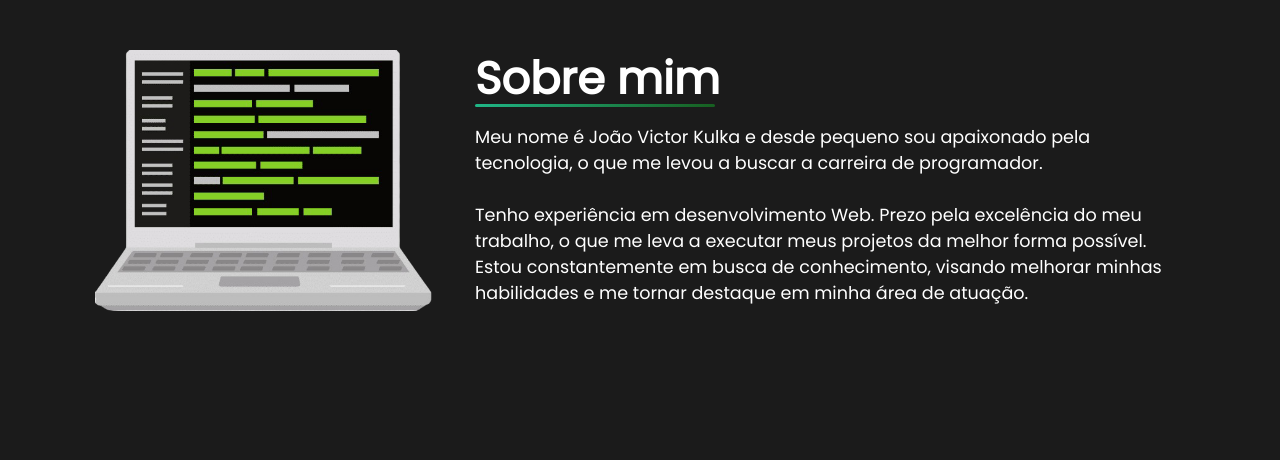
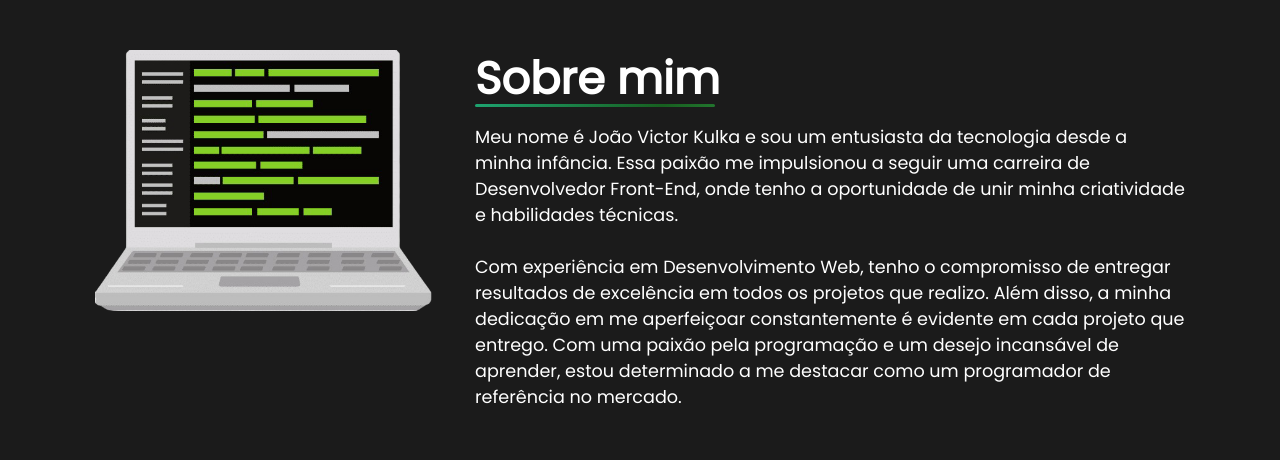
Before and after one commit to JvKulka/Portfolio-JvKulka, a website: page index.html in a window 1280 px wide. Shown: the part 780-1240 px from the top of the page. Drawn offline with nearby package versions, Linux system fonts and the light colour scheme.

Commit message:
Atualizado texto 'Sobre Mim'.

```diff
--- a/index.html
+++ b/index.html
@@ -100,13 +100,11 @@
             <h1 class="titulo-sobre-mim">Sobre mim</h1>
             <div class="effect-sobre-mim"></div>
 
-            <p class="inf-sobre-mim">Meu nome é João Victor Kulka e desde pequeno sou apaixonado pela tecnologia, o
-                que
-                me levou a buscar a carreira de programador. <br><br>
-                Tenho experiência em desenvolvimento Web. Prezo pela excelência do meu trabalho, o que me leva a
-                executar meus projetos da melhor forma possível. Estou constantemente
-                em busca de conhecimento, visando melhorar minhas habilidades e me tornar destaque em minha área de
-                atuação.
+            <p class="inf-sobre-mim">Meu nome é João Victor Kulka e sou um entusiasta da tecnologia desde a minha infância. Essa paixão me impulsionou a seguir uma carreira de Desenvolvedor Front-End,
+                onde tenho a oportunidade de unir minha criatividade e habilidades técnicas. <br><br>
+                Com experiência em Desenvolvimento Web, tenho o compromisso de entregar resultados de excelência em todos os projetos que realizo.
+                Além disso, a minha dedicação em me aperfeiçoar constantemente é evidente em cada projeto que entrego.
+                Com uma paixão pela programação e um desejo incansável de aprender, estou determinado a me destacar como um programador de referência no mercado.
             </p>
         </div>
     </div>
```
